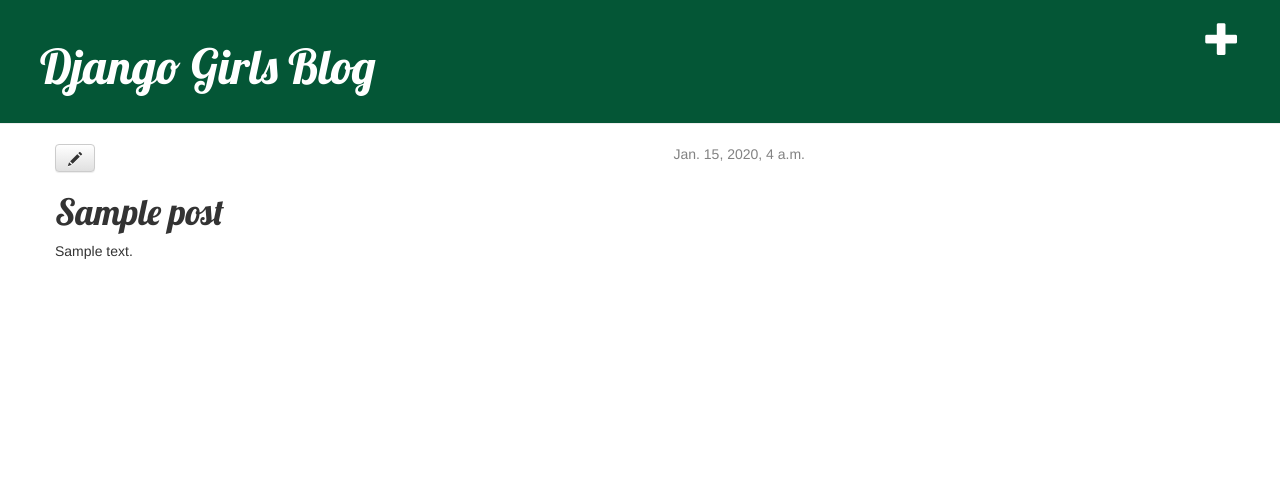
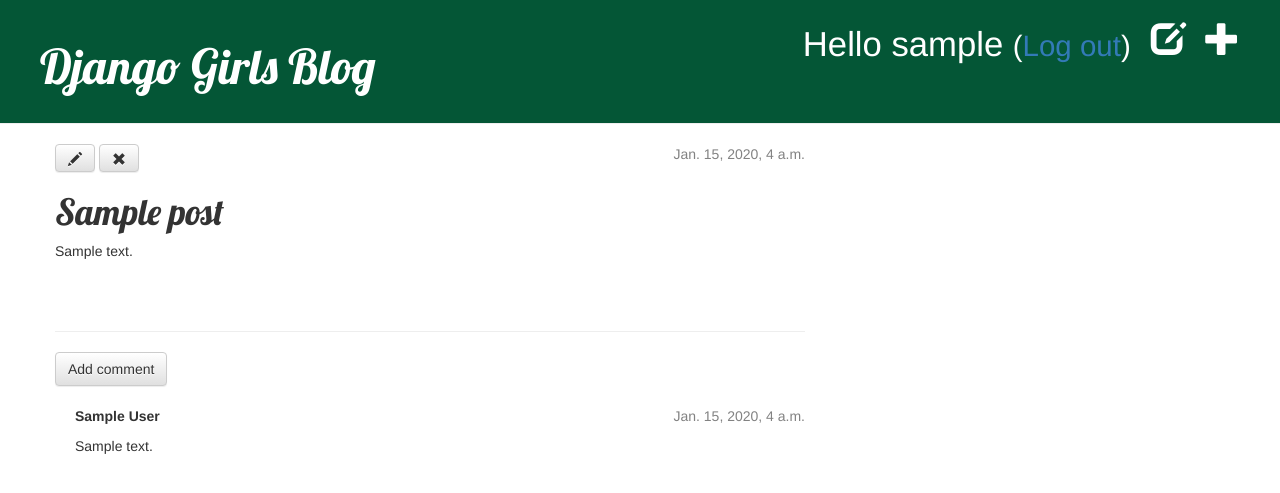
Before and after one commit to FernandaCG/Django, a Django app: page /post/1/ in a window 1280 px wide. Shown: the top 493 px of the page. Run offline with Django 3.2, Linux system fonts and the light colour scheme; a user stored in the database is signed in; tables that the repository leaves empty hold one stand-in row (values such as "Sample post"); some libraries are stand-ins or nearby versions.

Commit message:
Comments, Delete post, login

```diff
--- a/blog/admin.py
+++ b/blog/admin.py
@@ -1,4 +1,5 @@
 from django.contrib import admin
-from .models import Post
+from .models import Post, Comment
 
 admin.site.register(Post)
+admin.site.register(Comment)
--- a/blog/models.py
+++ b/blog/models.py
@@ -15,5 +15,17 @@
         self.published_date = timezone.now()
         self.save()
 
+
+class Comment(models.Model):
+    post = models.ForeignKey('blog.Post', on_delete=models.CASCADE, related_name='comments')
+    author = models.CharField(max_length=200)
+    text = models.TextField()
+    created_date = models.DateTimeField(default=timezone.now)
+    approved_comment = models.BooleanField(default=False)
+
+    def approve(self):
+        self.approved_comment = True
+        self.save()
+
     def __str__(self):
-        return self.title
+        return self.text
--- a/blog/static/css/blog.css
+++ b/blog/static/css/blog.css
@@ -44,3 +44,7 @@
 .post h1 a, .post h1 a:visited {
     color: #000000;
 }
+
+.comment {
+    margin: 20px 0px 20px 20px;
+}
--- a/blog/templates/blog/base.html
+++ b/blog/templates/blog/base.html
@@ -11,6 +11,10 @@
 	    <div class="page-header">
 	    	{% if user.is_authenticated %}
 		    	<a href="{% url 'post_new' %}" class="top-menu"><span class="glyphicon glyphicon-plus"></span></a>
+		    	<a href="{% url 'post_draft_list' %}" class="top-menu"><span class="glyphicon glyphicon-edit"></span></a>
+		    	<p class="top-menu">Hello {{ user.username }} <small>(<a href="{% url 'logout' %}">Log out</a>)</small></p>
+	    	{% else %}
+           		<a href="{% url 'login' %}" class="top-menu"><span class="glyphicon glyphicon-lock"></span></a>
 	    	{% endif %}
 	        <h1><a href="/">Django Girls Blog</a></h1>
 	    </div>
--- a/blog/templates/blog/post_detail.html
+++ b/blog/templates/blog/post_detail.html
@@ -3,14 +3,28 @@
 {% block content %}
     <div class="post">
         {% if post.published_date %}
-            <div class="date">
-                {{ post.published_date }}
-            </div>
-        {% endif %}
+		    <div class="date">
+		        {{ post.published_date }}
+		    </div>
+		{% else %}
+		    <a class="btn btn-default" href="{% url 'post_publish' pk=post.pk %}">Publish</a>
+		{% endif %}
         {% if user.is_authenticated %}
         <a class="btn btn-default" href="{% url 'post_edit' pk=post.pk %}"><span class="glyphicon glyphicon-pencil"></span></a>
+        <a class="btn btn-default" href="{% url 'post_remove' pk=post.pk %}"><span class="glyphicon glyphicon-remove"></span></a>
         {% endif %}
         <h1>{{ post.title }}</h1>
         <p>{{ post.text|linebreaksbr }}</p>
     </div>
+    <hr>
+    <a class="btn btn-default" href="{% url 'add_comment_to_post' pk=post.pk %}">Add comment</a>
+	{% for comment in post.comments.all %}
+	    <div class="comment">
+	        <div class="date">{{ comment.created_date }}</div>
+	        <strong>{{ comment.author }}</strong>
+	        <p>{{ comment.text|linebreaks }}</p>
+	    </div>
+	{% empty %}
+	    <p>No comments here yet :(</p>
+	{% endfor %}
 {% endblock %}
--- a/blog/templates/blog/post_list.html
+++ b/blog/templates/blog/post_list.html
@@ -8,6 +8,7 @@
 	        </div>
 	        <h1><a href="{% url 'post_detail' pk=post.pk %}">{{ post.title }}</a></h1>
 	        <p>{{ post.text|linebreaksbr }}</p>
+	        <a href="{% url 'post_detail' pk=post.pk %}">Comments: {{ post.comments.count }}</a>
 	    </div>
 	{% endfor %}
 {% endblock %}
--- a/blog/urls.py
+++ b/blog/urls.py
@@ -6,4 +6,8 @@
     path('post/<int:pk>/', views.post_detail, name='post_detail'),
     path('post/new', views.post_new, name='post_new'),
     path('post/<int:pk>/edit/', views.post_edit, name='post_edit'),
+    path('drafts/', views.post_draft_list, name='post_draft_list'),
+    path('post/<pk>/publish/', views.post_publish, name='post_publish'),
+    path('post/<pk>/remove/', views.post_remove, name='post_remove'),
+    path(r'^post/(?P<pk>\d+)/comment/$', views.add_comment_to_post, name='add_comment_to_post'),
 ]
--- a/blog/views.py
+++ b/blog/views.py
@@ -1,8 +1,9 @@
 from .models import Post
 from django.utils import timezone
 from django.shortcuts import render, get_object_or_404
-from .forms import PostForm
+from .forms import PostForm, CommentForm
 from django.shortcuts import redirect
+from django.contrib.auth.decorators import login_required
 
 # Create your views here.
 def post_list(request):
@@ -13,19 +14,20 @@
     post = get_object_or_404(Post, pk=pk)
     return render(request, 'blog/post_detail.html', {'post': post})
 
+@login_required
 def post_new(request):
     if request.method == "POST":
         form = PostForm(request.POST)
         if form.is_valid():
             post = form.save(commit=False)
             post.author = request.user
-            post.published_date = timezone.now()
             post.save()
             return redirect('post_detail', pk=post.pk)
     else:
         form = PostForm()
     return render(request, 'blog/post_edit.html', {'form': form})
 
+@login_required
 def post_edit(request, pk):
     post = get_object_or_404(Post, pk=pk)
     if request.method == "POST":
@@ -33,9 +35,38 @@
         if form.is_valid():
             post = form.save(commit=False)
             post.author = request.user
-            post.published_date = timezone.now()
             post.save()
             return redirect('post_detail', pk=post.pk)
     else:
         form = PostForm(instance=post)
     return render(request, 'blog/post_edit.html', {'form': form})
+
+@login_required
+def post_draft_list(request):
+    posts = Post.objects.filter(published_date__isnull=True).order_by('created_date')
+    return render(request, 'blog/post_draft_list.html', {'posts': posts})
+
+@login_required
+def post_publish(request, pk):
+    post = get_object_or_404(Post, pk=pk)
+    post.publish()
+    return redirect('post_detail', pk=pk)
+
+@login_required
+def post_remove(request, pk):
+    post = get_object_or_404(Post, pk=pk)
+    post.delete()
+    return redirect('post_list')
+
+def add_comment_to_post(request, pk):
+    post = get_object_or_404(Post, pk=pk)
+    if request.method == "POST":
+        form = CommentForm(request.POST)
+        if form.is_valid():
+            comment = form.save(commit=False)
+            comment.post = post
+            comment.save()
+            return redirect('post_detail', pk=post.pk)
+    else:
+        form = CommentForm()
+    return render(request, 'blog/add_comment_to_post.html', {'form': form})
--- a/mysite/settings.py
+++ b/mysite/settings.py
@@ -121,3 +121,5 @@
 STATIC_URL = '/static/'
 
 STATIC_ROOT = os.path.join(BASE_DIR, 'static')
+
+LOGIN_REDIRECT_URL = '/'
--- a/mysite/urls.py
+++ b/mysite/urls.py
@@ -15,8 +15,11 @@
 """
 from django.urls import path, include
 from django.contrib import admin
+from django.contrib.auth import views
 
 urlpatterns = [
     path('admin/', admin.site.urls),
+    path('accounts/login/', views.login, name='login'),
+    path('accounts/logout/', views.LogoutView.as_view(next_page='/'), name='logout'),
     path('', include('blog.urls')),
 ]
```
Also changed, not shown: blog/forms.py (+7 -1 lines), blog/templates/blog/add_comment_to_post.html (added, +9 -0 lines), blog/templates/blog/post_draft_list.html (added, +11 -0 lines), blog/templates/registration/login.html (added, +24 -0 lines), blog/migrations/0002_comment.py (added). Lines whose indentation alone changed are shown as unchanged.
